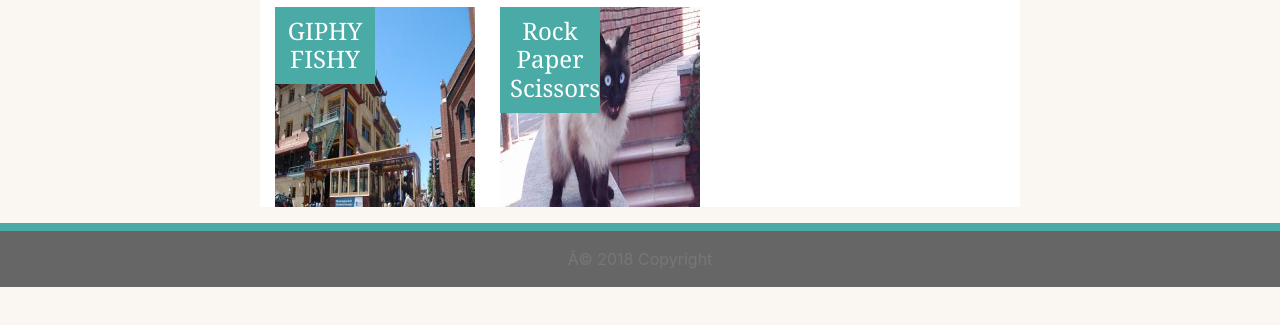
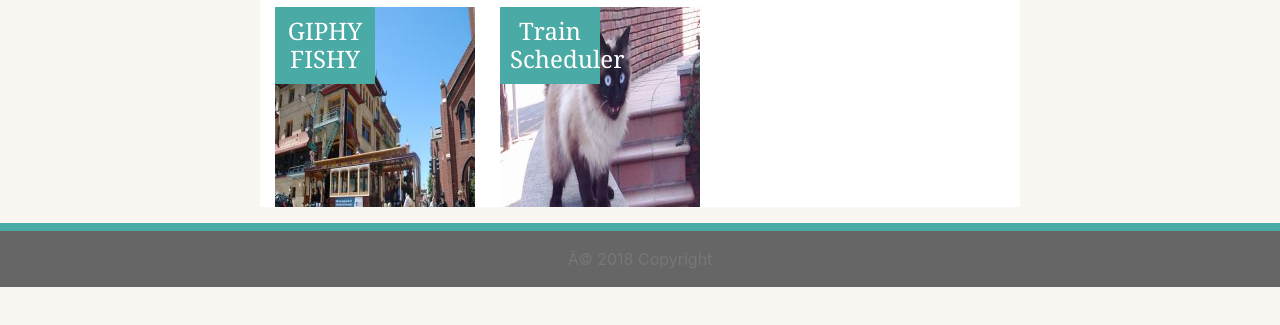
Before and after one commit to lilysimmons/Bootstrap-Portfolio, a plain HTML site: page portolio.html in a window 1280 px wide. Shown: the part 331-656 px from the top of the page. Drawn offline with nearby package versions, Linux system fonts and the light colour scheme.

Commit message:
added train HW

```diff
--- a/portolio.html
+++ b/portolio.html
@@ -85,9 +85,8 @@ img{
                 <h4>GIPHY FISHY</h4>
             </div>
             <div class="boxes">
-                <img src="images/veggies.jpeg">
-                <a href="ADD MY HOMEWORK LINKS"></a>
-                <h4>Rock Paper Scissors</h4>
+                <a href="https://lilysimmons.github.io/Train-Scheduler/"><img src="images/veggies.jpeg"></a>
+                <h4>Train Scheduler</h4>
             </div>
 
         <div class="col-md-2">
```
